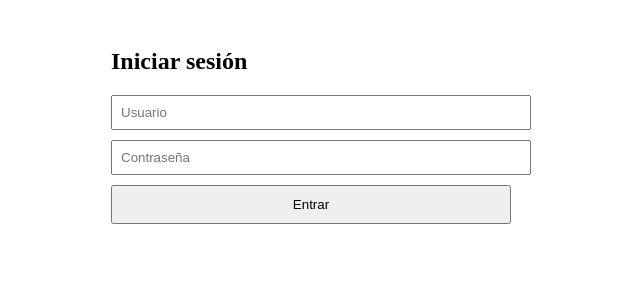
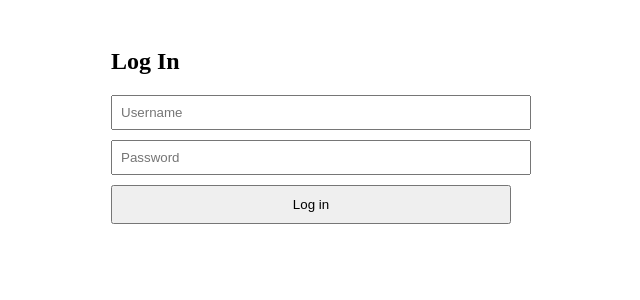
Before and after one commit to acrispin06/eCommerceWithReact, a React (Vite) app: page /login in a window 1280 px wide. Shown: the top 300 px of the page, without its empty margins (329-969 px from the left). Built offline with nearby package versions, Linux system fonts and the light colour scheme.

Commit message:
fix: orthography of word

```diff
--- a/src/auth/interface/LoginForm.tsx
+++ b/src/auth/interface/LoginForm.tsx
@@ -11,17 +11,18 @@ export const LoginForm: React.FC<{ onLogin: (token: string) => void }> = ({ onLo
         try {
             const res = await loginUser({ username, password })
             onLogin(res.token)
+            // eslint-disable-next-line @typescript-eslint/no-unused-vars
         } catch (err) {
-            setError('Usuario o contraseña incorrectos')
+            setError('Username or password incorrect')
         }
     }
 
     return (
         <form onSubmit={handleSubmit} style={{ maxWidth: 400, margin: 'auto', padding: 20 }}>
-            <h2>Iniciar sesión</h2>
+            <h2>Log In</h2>
             <input
                 type="text"
-                placeholder="Usuario"
+                placeholder="Username"
                 value={username}
                 onChange={e => setUsername(e.target.value)}
                 required
@@ -29,14 +30,14 @@ export const LoginForm: React.FC<{ onLogin: (token: string) => void }> = ({ onLo
             />
             <input
                 type="password"
-                placeholder="Contraseña"
+                placeholder="Password"
                 value={password}
                 onChange={e => setPassword(e.target.value)}
                 required
                 style={{ width: '100%', padding: 8, marginBottom: 10 }}
             />
             <button type="submit" style={{ width: '100%', padding: 10 }}>
-                Entrar
+                Log in
             </button>
             {error && <p style={{ color: 'red', marginTop: 10 }}>{error}</p>}
         </form>
```
